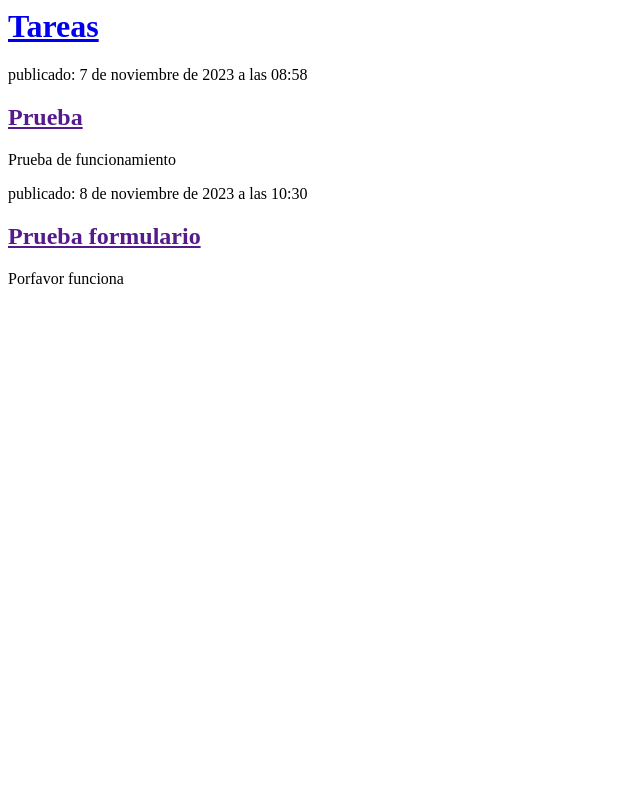
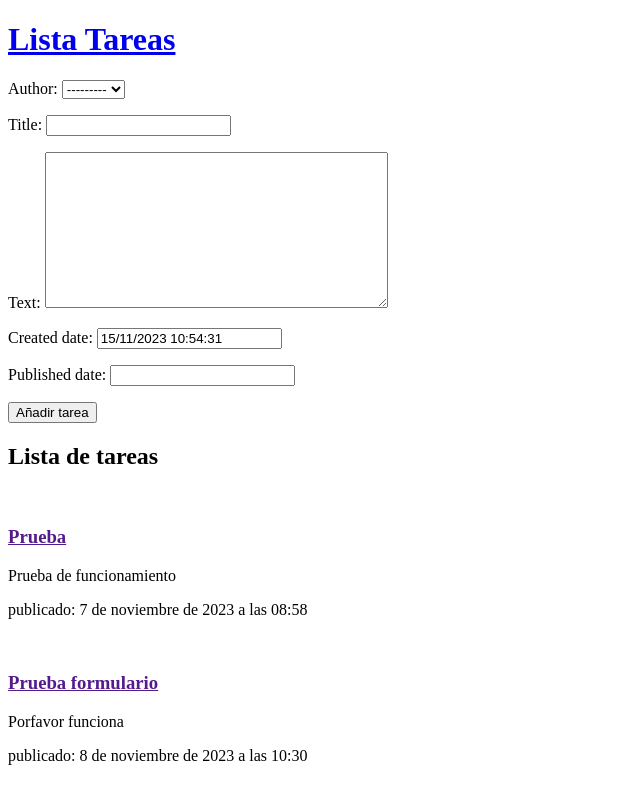
Before and after one commit to RobertoDeLaPrida/Proyecto-task, a Django app: page / in a window 1280 px wide. Shown: the whole page, without its empty margins (0-640 px from the left). Run offline with Django 4.2, Linux system fonts and the light colour scheme; data comes from the database, SQL or seed files in the repository; both versions use the stored data as it was after the commit.

Commit message:
Programa en funcionamiento

```diff
--- /dev/null
+++ b/task/forms.py
@@ -0,0 +1,7 @@
+from django import forms
+from .models import Task
+
+class TaskForm(forms.ModelForm):
+    class Meta:
+        model= Task
+        fields = ['author','title','text','created_date','published_date']
--- a/task/templates/task/task_list.html
+++ b/task/templates/task/task_list.html
@@ -1,13 +1,35 @@
-<div>
-    <h1><a href="/">Tareas</a></h1>
-</div>
 
-{% for task in tasks %}
+<!DOCTYPE html>
+<html>
+    <head>
+        <title>Lista de tareas</title>
+    </head>
+    <body>
+        <div class="page-header">
+            <h1><a href="/">Lista Tareas</a></h1>
+        </div>
+        <div class="tarea">
+            <form action="{% url 'task_list'%}" method="POST">
+                {% csrf_token %}
+                {{ form.as_p}}
+                <button type="submit">Añadir tarea</button>
+            </form>
+        </div>
+        <div class="content container">
+            <div class="row">
+                <div class="col-md-8">
+                    <h2>Lista de tareas</h2>
+                    {% for task in tasks %}
+                    <div>
+                        <br>
+                        <h3><a href="">{{ task.title }}</a></h3>
+                        <p>{{ task.text|linebreaksbr }}</p>
+                        <p> publicado: {{ task.created_date }}</p>
+                    </div>
 
-<div>
-    <p> publicado: {{ task.created_date }}</p>
-    <h2><a href="">{{ task.title }}</a></h2>
-    <p>{{ task.text|linebreaksbr }}</p>
-</div>
-
-{% endfor %}
+                    {% endfor %}
+                </div>
+            </div>
+        </div>
+    </body>
+</html>
--- a/task/urls.py
+++ b/task/urls.py
@@ -1,5 +1,4 @@
 from django.urls import path
-
 from . import views
 
 urlpatterns = [
--- a/task/views.py
+++ b/task/views.py
@@ -1,10 +1,17 @@
-from django.shortcuts import render
-
+from django.shortcuts import render, redirect
 from django.utils import timezone
-
 from .models import Task
+from .forms import TaskForm
 
 def task_list(request):
 
-    tasks = Task.objects.filter(created_date__lte=timezone.now()).order_by('created_date')
-    return render(request, 'task/task_list.html', {'tasks': tasks})
+    tasks = Task.objects.all()
+
+    if request.method == 'POST':
+        form=TaskForm(request.POST)
+        if form.is_valid():
+            form.save()
+            return redirect('task_list')
+    else:
+        form= TaskForm()
+    return render(request, 'task/task_list.html', {'tasks': tasks,'form':form})
```
Also changed, not shown: task/templates/task/base.html (deleted, +0 -19 lines), db.sqlite3.
